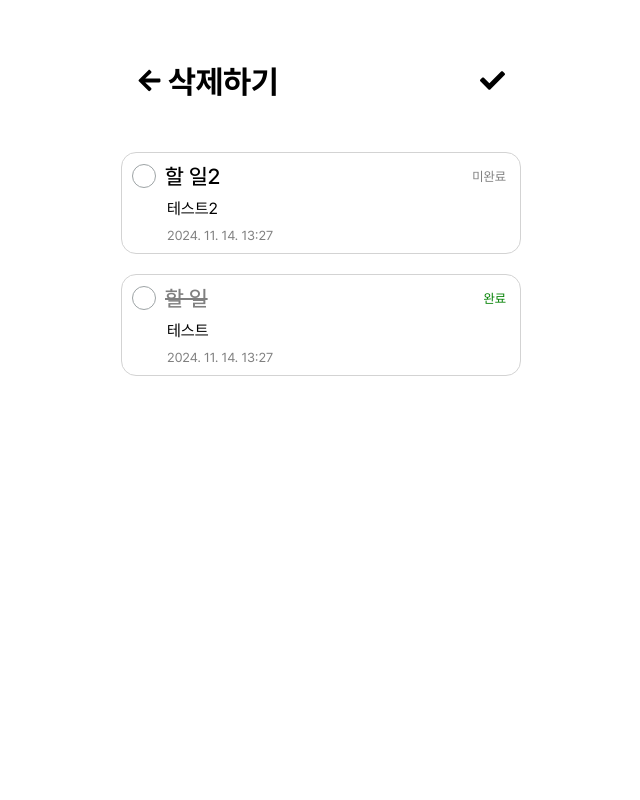
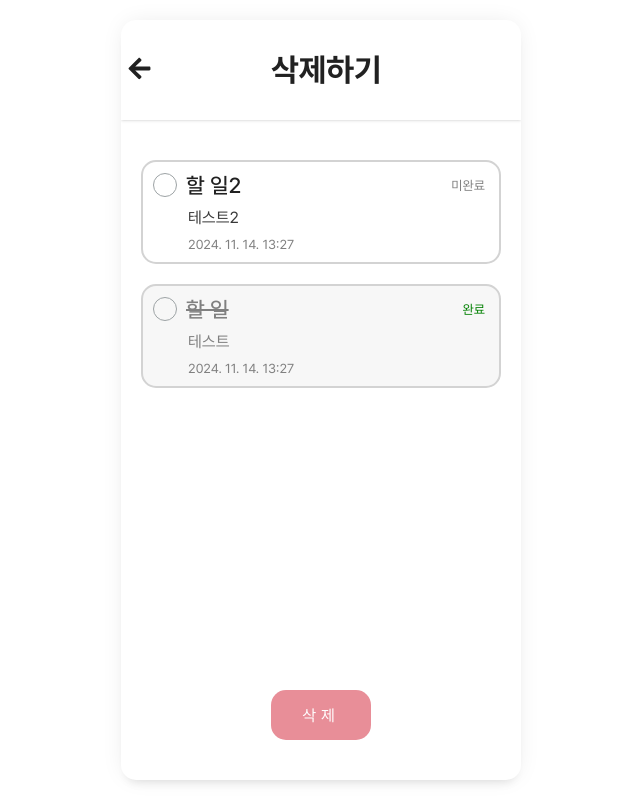
Before and after one commit to leesr94/TODO-LIST, a React (Create React App) app: page /del in a window 1280 px wide. Shown: the whole page, without its empty margins (319-959 px from the left). Built offline with nearby package versions, Linux system fonts and the light colour scheme.

Commit message:
styling done

```diff
--- a/package.json
+++ b/package.json
@@ -14,6 +14,7 @@
     "react-scripts": "5.0.1",
     "recoil": "^0.7.7",
     "styled-components": "^6.1.13",
+    "uuid": "^11.0.3",
     "web-vitals": "^2.1.4"
   },
   "scripts": {
--- a/src/App.js
+++ b/src/App.js
@@ -1,5 +1,4 @@
 import { BrowserRouter, Route, Routes } from 'react-router-dom';
-import AppBar from './components/AppBar';
 import ReadToDo from './pages/ReadToDo';
 import AMToDo from './pages/AddModifyToDo';
 import DelToDo from './pages/DelToDo';
@@ -8,10 +7,12 @@ import styled from "styled-components";
 
 const Container = styled.div`
     width: 400px;
-    height: calc(100vh - 4em);
-    margin: 2em auto;
+    height: calc(100vh - 40px);
+    margin: 20px auto;
     background-color: white;
     border-radius: 15px;
+    box-shadow: 0 0 25px -5px rgb(0 0 0 / 0.1), 0 8px 10px -6px rgb(0 0 0 / 0.1);
+    overflow: hidden;
 `;
 
 function App() {
--- a/src/components/AppBar.js
+++ b/src/components/AppBar.js
@@ -5,19 +5,24 @@ import styled from "styled-components";
 import { FaArrowLeft } from "react-icons/fa";
 
 const Container = styled.div`
+    position: sticky;
     display: flex;
     flex-direction: row;
     align-items: center;
-    justify-content: space-between;
+    justify-content: ${({isBack}) => (isBack ? "start" : "end")};
     height: 100px;
-    padding: 0 10px;
-`;
+    box-shadow: 0 1px 3px 0 rgb(0 0 0 / 0.1), 0 1px 2px -1px rgb(0 0 0 / 0.1);
+    z-index: 99;
 
-const Wrapper = styled.div`
-    display: flex;
-    flex-direction: row;
-    align-items: center;
-    justify-content: space-between;
+    h1 {
+        text-align: center;
+        position: absolute;
+        width: max-content;
+        right: 50%;
+        left: 50%;
+        margin-left: -50px;
+        margin-right: -50px;
+    }
 `;
 
 const IconButton = styled.button`
@@ -25,24 +30,20 @@ const IconButton = styled.button`
     background-color: transparent;
     border: none;
     cursor: pointer;
+    z-index: 99;
 `;
 
-function AppBar({ title, isBack, addBtn, btnTxt, setFun }) {
+function AppBar({ title, isBack, addBtn }) {
     const navigate = useNavigate();
 
     return (
-        <Container>
-            <Wrapper>
+        <Container isBack={isBack}>
             {isBack &&
                 <IconButton onClick={() => navigate(-1)}>
                     <FaArrowLeft size={25} />
                 </IconButton>}
             <h1>{title}</h1>
-            </Wrapper>
-            <Wrapper>
             {addBtn}
-                {setFun && <IconButton size={25} onClick={setFun}>{btnTxt}</IconButton>}
-            </Wrapper>
         </Container>
     );
 }
--- a/src/components/ListItem.js
+++ b/src/components/ListItem.js
@@ -9,7 +9,8 @@ const Item = styled.li`
     margin-top: 20px;
     padding: 10px;
     border-radius: 15px;
-    border: 1px solid lightgray;
+    border: 2px solid ${({ mode, isChecked }) => (mode === "delete" && isChecked ? "#e88e98" : "lightgray")};
+    background-color: ${({ isCompleted }) => (isCompleted ? "#f7f7f7" : "#fff")};
 
     div {
         display: flex;
@@ -48,8 +49,10 @@ const Item = styled.li`
                 position: relative;
                 cursor: pointer;
             }
+
             .checkbox-label input:checked + .checkbox-icon::before{
-                background: url(https://intranet.adef.co.kr/asset/images/ic_check.png) #000000
+                background: url(https://intranet.adef.co.kr/asset/images/ic_check.png)
+                    ${({ mode }) => (mode === "read" ? "#383838" : "#e88e98")}
                     no-repeat center;
                 border:none;
             }
@@ -62,8 +65,8 @@ const Item = styled.li`
                 text-overflow: ellipsis;
                 font-size: 1.35em;
                 font-weight: 500;
-                text-decoration: ${({ completed }) => (completed && "line-through")};
-                color: ${({ completed }) => (completed && "gray")};
+                text-decoration: ${({ isCompleted }) => (isCompleted ? "line-through" : "none")};
+                color: ${({ isCompleted }) => (isCompleted ? "gray" : "#212121")};
             }
         }
 
@@ -73,7 +76,13 @@ const Item = styled.li`
     }
 
     div.todo-memo {
+        width: 75%;
+        display: block;
+        white-space: nowrap;
+        overflow: hidden;
+        text-overflow: ellipsis;
         margin: 10px 0 10px 35px;
+        color: ${({ isCompleted }) => (isCompleted ? "gray" : "#383838")};
     }
 
     div.todo-date {
@@ -83,32 +92,8 @@ const Item = styled.li`
     }
 `;
 
-const AddModify = styled.div`
-    width: 100%;
-    margin: 0;
-
-    div {
-        margin: 10px;
-
-        h2 {
-            font-size: 1.35em;
-            font-weight: 500;
-        }
-
-        input[type='text'] {
-            width: 100%;
-            height: 50px;
-            padding: 0 9px;
-        }
-    }
-
-    div:nth-child(1) {
-        margin-bottom: 50px;
-    }
-`;
-
-function ListItem({ id, toDo, memo, crtnDt, completed, onFunc, etcEle, mode, checked }) {
-    const format = new Date(crtnDt).toLocaleString('ko-KR', {
+function ListItem({ item, etcEle, mode, checked, handleCompleted, handleChangeCheckbox }) {
+    const format = new Date(item.crtnDt).toLocaleString('ko-KR', {
         year: "numeric",
         month: "2-digit",
         day: "2-digit",
@@ -117,53 +102,30 @@ function ListItem({ id, toDo, memo, crtnDt, completed, onFunc, etcEle, mode, che
         hour12: false,
     });
 
+    const handleOnChange = (id) => {
+        if (mode === "read") handleCompleted(id);
+        else handleChangeCheckbox(id);
+    }
+
     return (
-        <>
-            {mode !== "edit" && (
-                <Item key={id} completed={completed}>
+        <Item isCompleted={item.completed} mode={mode} isChecked={checked}>
             <div className="title-box">
                 <div className="title-input">
                     <label className="checkbox-label">
                         <input
                             type="checkbox"
-                                    checked={mode === "read" ? completed : checked}
-                                    onChange={mode === "read" ? () => onFunc.comp(id) : () => onFunc.chk(id)}
+                            checked={mode === "read" ? item.completed : checked}
+                            onChange={() => handleOnChange(item.id)}
                         />
                         <span className="checkbox-icon" />
                     </label>
-                            <div className="todo-title">{toDo}</div>
+                    <div className="todo-title">{item.toDo}</div>
                 </div>
                 <div className="todo-modify">{etcEle}</div>
             </div>
-                    <div className="todo-memo">{memo}</div>
+            <div className="todo-memo">{item.memo}</div>
             <div className="todo-date">{format}</div>
         </Item>
-            )}
-
-            {mode === "edit" && (
-                <AddModify>
-                    <div className="edit-todo-title">
-                        <h2>할 일</h2>
-                        <input
-                            type="text"
-                            placeholder="할 일을 입력해주세요."
-                            value={toDo}
-                            onChange={onFunc.todo}
-                            />
-                    </div>
-
-                    <div className="edit-todo-memo">
-                        <h2>메모</h2>
-                        <input
-                            type="text"
-                            placeholder="메모를 입력해주세요."
-                            value={memo}
-                            onChange={onFunc.memo}
-                        />
-                    </div>
-                </AddModify>
-            )}
-        </>
     );
 }
 
--- a/src/pages/AddModifyToDo.js
+++ b/src/pages/AddModifyToDo.js
@@ -5,34 +5,63 @@ import { useRecoilState, useRecoilValue } from "recoil";
 
 import { nextIdState, toDoState } from "../state/toDoState";
 import AppBar from "../components/AppBar";
-import ListItem from "../components/ListItem";
 
-import { FaCheck } from "react-icons/fa";
+import styled from "styled-components";
+
+const AddModify = styled.div`
+    width: 100%;
+    margin: 0;
+    padding: 20px;
+    overflow-y: auto;
+    height: calc(100vh - 100px - 40px - 130px);
+
+    div {
+        margin: 4em 10px;
+
+        h2 {
+            font-size: 1.35em;
+            font-weight: 500;
+        }
+
+        input[type='text'] {
+            width: 100%;
+            height: 50px;
+            padding: 9px;
+        }
+
+        textarea {
+            width: 100%;
+            height: 200px;
+            padding: 9px;
+            resize: none;
+        }
+    }
+`;
 
 function AddAndModifyToDo() {
     const navigate = useNavigate();
 
     const { id } = useParams(); // 수정으로 접근 시 해당 데이터의 id
     const [toDoList, setToDoList] = useRecoilState(toDoState);  // 기존 toDoList
+
+    const [newTodo, setNewTodo] = useState({toDo: "", memo: ""}); // 새로운 toDo
     const nextId = useRecoilValue(nextIdState); // toDo 최신 id
 
-    const [newTodo, setNewTodo] = useState(""); // 새로운 toDo
-    const [newMemo, setNewMemo] = useState(""); // 새로운 memo
-
     useEffect(() => {
-        if (!!id) { // 수정의 경우
-            // id에 해당하는 todo 조회
+        if (!!id) { // id가 있는 경우 해당 todo 조회
             const oldToDo = toDoList.find((item) => item.id === Number(id));
             if (oldToDo) {
-                setNewTodo(oldToDo.toDo);
-                setNewMemo(oldToDo.memo);
+                setNewTodo({
+                    toDo: oldToDo.toDo,
+                    memo: oldToDo.memo,
+                });
             }
         }
     }, [id, toDoList]);
 
     // 등록 (체크) 버튼 클릭
-    const onClick = () => {
-        if (newTodo === "") {
+    const handleSave = () => {
+        if (newTodo.toDo === "") {
             return alert("할 일을 입력하세요.");
         }
 
@@ -40,8 +69,8 @@ function AddAndModifyToDo() {
             const upToDo = toDoList.map((item) =>
                 item.id === Number(id) ? {
                     ...item,
-                    toDo: newTodo,
-                    memo: newMemo,
+                    toDo: newTodo.toDo,
+                    memo: newTodo.memo,
                     crtnDt: new Date(),
                 } : item);
             setToDoList(upToDo);
@@ -49,17 +78,13 @@ function AddAndModifyToDo() {
         } else {    // 신규추가의 경우
             const newToDoList = {
                 id: nextId,
-                toDo: newTodo,
-                memo: newMemo,
+                toDo: newTodo.toDo,
+                memo: newTodo.memo,
                 crtnDt: new Date(),
                 completed: false,
             };
             setToDoList([newToDoList, ...toDoList]);    // 기존 목록에 새로운 할 일 추가
         }
-
-        // 입력값 초기화
-        setNewTodo("");
-        setNewMemo("");
 
         navigate("/");  // 저장 후 메인으로 이동
     }
@@ -69,25 +94,30 @@ function AddAndModifyToDo() {
             <AppBar
                 title={!!id ? "수정하기" : "추가하기"}
                 isBack={true}
-                btnTxt={<FaCheck size={25} />}
-                setFun={onClick}
             />
 
-            <ListItem
-                key={Number(id)}
-                id={Number(id)}
-                toDo={newTodo}
-                memo={newMemo}
-                crtnDt={new Date()}
-                completed={false}
-                checked={false}
-                mode={"edit"}
-                onFunc={{
-                    todo: (e) => setNewTodo(e.target.value),
-                    memo: (e) => setNewMemo(e.target.value),
-                }}
-                etcEle={null}
-            />
+            <AddModify>
+                <div className="edit-todo-title">
+                    <h2>할 일</h2>
+                    <input
+                        type="text"
+                        placeholder="할 일을 입력해주세요."
+                        value={newTodo.toDo}
+                        onChange={(e) => setNewTodo({...newTodo, toDo: e.target.value})}
+                        />
+                </div>
+
+                <div className="edit-todo-memo">
+                    <h2>메모</h2>
+                    <textarea
+                        placeholder="메모를 입력해주세요."
+                        value={newTodo.memo}
+                        onChange={(e) => setNewTodo({...newTodo, memo: e.target.value})}
+                    ></textarea>
+                </div>
+            </AddModify>
+
+            <button type="button" className="btn btn-save" onClick={handleSave}>저장</button>
         </>
     );
 }
--- a/src/pages/DelToDo.js
+++ b/src/pages/DelToDo.js
@@ -2,17 +2,18 @@ import { useEffect, useState } from "react";
 import { useNavigate } from "react-router-dom";
 
 import { useRecoilState } from "recoil";
-
+import { v4 as uuid4 } from "uuid";
 import { toDoState } from "../state/toDoState";
 import AppBar from "../components/AppBar";
 import ListItem from "../components/ListItem";
 
 import styled from "styled-components";
-import { FaCheck } from "react-icons/fa";
 
 const Ul = styled.ul`
     margin: 0;
-    padding: 0;
+    padding: 20px;
+    overflow-y: auto;
+    height: calc(100vh - 100px - 40px - 130px);
 `;
 
 const IsDone = styled.span`
@@ -42,23 +43,25 @@ function DelToDo() {
     }, [toDoList]);
 
     // 선택된 데이터의 id 저장
-    const onChangeCheckbox = (id) => {
-        setSelectedIds((pre) =>
-            pre.includes(id) ? pre.filter((selectIds) => selectIds !== id)
-            : [...pre, id]
+    const handleChangeCheckbox = (id) => {
+        setSelectedIds((prev) =>
+            prev.includes(id) ? prev.filter((selectIds) => selectIds !== id)
+            : [...prev, id]
         );
     };
 
-    const onClick = () => {
+    // 삭제 버튼
+    const handleDelete = () => {
         if (selectIds.length === 0) {
             return alert("삭제할 할 일을 선택하세요.");
         }
 
-        const delToDo = toDoList.filter((item) => !selectIds.includes(item.id));
-        setToDoList(delToDo); // 선택된 항목 제거
-        setSelectedIds([]);   // 선택된 값 초기화
+        if (window.confirm("삭제하시겠습니까?")) {
+            const delToDo = toDoList.filter((item) => !selectIds.includes(item.id));
+            setToDoList(delToDo); // 선택된 항목 제거
 
-        navigate("/");        // 삭제 후 메인으로 이동
+            navigate("/");        // 삭제 후 메인으로 이동
+        }
     };
 
     return (
@@ -66,28 +69,24 @@ function DelToDo() {
             <AppBar
                 title={"삭제하기"}
                 isBack={true}
-                btnTxt={<FaCheck size={25} />}
-                setFun={onClick}
             />
 
             <Ul>
                 {sortToDoList.map((item) => (
                     <ListItem
-                        key={item.id}
-                        id={item.id}
-                        toDo={item.toDo}
-                        memo={item.memo}
-                        crtnDt={item.crtnDt}
-                        completed={item.completed}
+                        key={uuid4()}
+                        item={item}
                         checked={selectIds.includes(item.id)}
-                        mode={"delete"}
-                        onFunc={{chk: onChangeCheckbox,}}
+                        mode="delete"
+                        handleChangeCheckbox={handleChangeCheckbox}
                         etcEle={<IsDone completed={item.completed}>
                                     {item.completed ? "완료" : "미완료"}
                                 </IsDone>}
                     />
                 ))}
             </Ul>
+
+            <button type="button" className="btn btn-del" onClick={handleDelete}>삭제</button>
         </>
     );
 }
--- a/src/pages/ReadToDo.js
+++ b/src/pages/ReadToDo.js
@@ -2,6 +2,7 @@ import { useEffect, useState } from "react";
 import { useNavigate, Link } from "react-router-dom";
 
 import { useRecoilState } from "recoil";
+import { v4 as uuid4 } from "uuid";
 import { toDoState } from "../state/toDoState";
 import AppBar from "../components/AppBar";
 import ListItem from "../components/ListItem";
@@ -11,7 +12,9 @@ import { FaPlus, FaTrashAlt } from "react-icons/fa";
 
 const Ul = styled.ul`
     margin: 0;
-    padding: 0;
+    padding: 20px;
+    overflow-y: auto;
+    height: calc(100vh - 100px - 40px);
 `;
 
 const BtnWrapper = styled.div`
@@ -36,7 +39,7 @@ const StyledLink = styled(Link)`
     text-decoration: none;
     text-align: center;
     font-size: small;
-    color: black;
+    color: ${({ isCompleted }) => (isCompleted ? "gray" : "#383838")};
 
     &:hover {
         color: lightgray;
@@ -48,8 +51,8 @@ function ReadToDo() {
     const [sortToDoList, setSortToDoList] = useState([]);   // 정렬된 toDoList
     const navigate = useNavigate();
 
-    const goToAdd = () => navigate("/add");
-    const goToDel = () => navigate("/del");
+    const handleGoToAdd = () => navigate("/add");
+    const handleGoToDel = () => navigate("/del");
 
     // 정렬 (미완료-완료, 최신순)
     const sortToDo = (list) => {
@@ -67,7 +70,7 @@ function ReadToDo() {
     }, [toDoList]);
 
     // 완료상태 변경
-    const onChangeCheckbox = (id) => {
+    const handleCompleted = (id) => {
         const upToDo = sortToDoList.map(item => item.id === id ? {
             ...item,
             completed: !item.completed,
@@ -83,8 +86,8 @@ function ReadToDo() {
                 isBack={false}
                 addBtn={
                     <BtnWrapper>
-                        <IconButton onClick={goToAdd}><FaPlus size={25} /></IconButton>
-                        <IconButton onClick={goToDel}><FaTrashAlt size={25} /></IconButton>
+                        <IconButton onClick={handleGoToAdd}><FaPlus size={25} /></IconButton>
+                        <IconButton onClick={handleGoToDel}><FaTrashAlt size={25} /></IconButton>
                     </BtnWrapper>
                 }
             />
@@ -92,16 +95,14 @@ function ReadToDo() {
             <Ul>
                 {sortToDoList.map((item) => (
                     <ListItem
-                        key={item.id}
-                        id={item.id}
-                        toDo={item.toDo}
-                        memo={item.memo}
-                        crtnDt={item.crtnDt}
-                        completed={item.completed}
+                        key={uuid4()}
+                        item={item}
                         checked={false}
-                        mode={"read"}
-                        onFunc={{comp:onChangeCheckbox,}}
-                        etcEle={<StyledLink to={`/modify/${item.id}`}>수정</StyledLink>}
+                        mode="read"
+                        handleCompleted={handleCompleted}
+                        etcEle={<StyledLink to={`/modify/${item.id}`} isCompleted={item.completed}>
+                                    수정
+                                </StyledLink>}
                     />
                 ))}
             </Ul>
--- a/src/state/toDoState.js
+++ b/src/state/toDoState.js
@@ -8,6 +8,7 @@ export const toDoState = atom({
             toDo: "할 일",
             memo: "테스트",
             crtnDt: new Date(),
+            upDt: new Date(),
             completed: true,
         },
         {
@@ -15,6 +16,7 @@ export const toDoState = atom({
             toDo: "할 일2",
             memo: "테스트2",
             crtnDt: new Date(),
+            upDt: new Date(),
             completed: false,
         },
     ],
--- a/src/styled/styled.css
+++ b/src/styled/styled.css
@@ -64,9 +64,32 @@
 * {
     box-sizing: border-box;
     font-family: 'Pretendard';
+	color: #212121;
 }
 
 body {
     margin: 0;
     padding: 0;
 }
+
+.btn {
+	display: block;
+	margin: 40px auto;
+	border: none;
+	width: 100px;
+	height: 50px;
+	border-radius: 15px;
+	font-size: 16px;
+	letter-spacing: 5px;
+	text-align: center;
+	color: #ffffff;
+	cursor: pointer;
+}
+
+.btn-save {
+	background-color: #809dd2;
+}
+
+.btn-del {
+	background-color: #e88e98;
+}
```
Also changed, not shown: 1 other file (tests, documents, lock files or other folders). Lines whose indentation alone changed are shown as unchanged.
